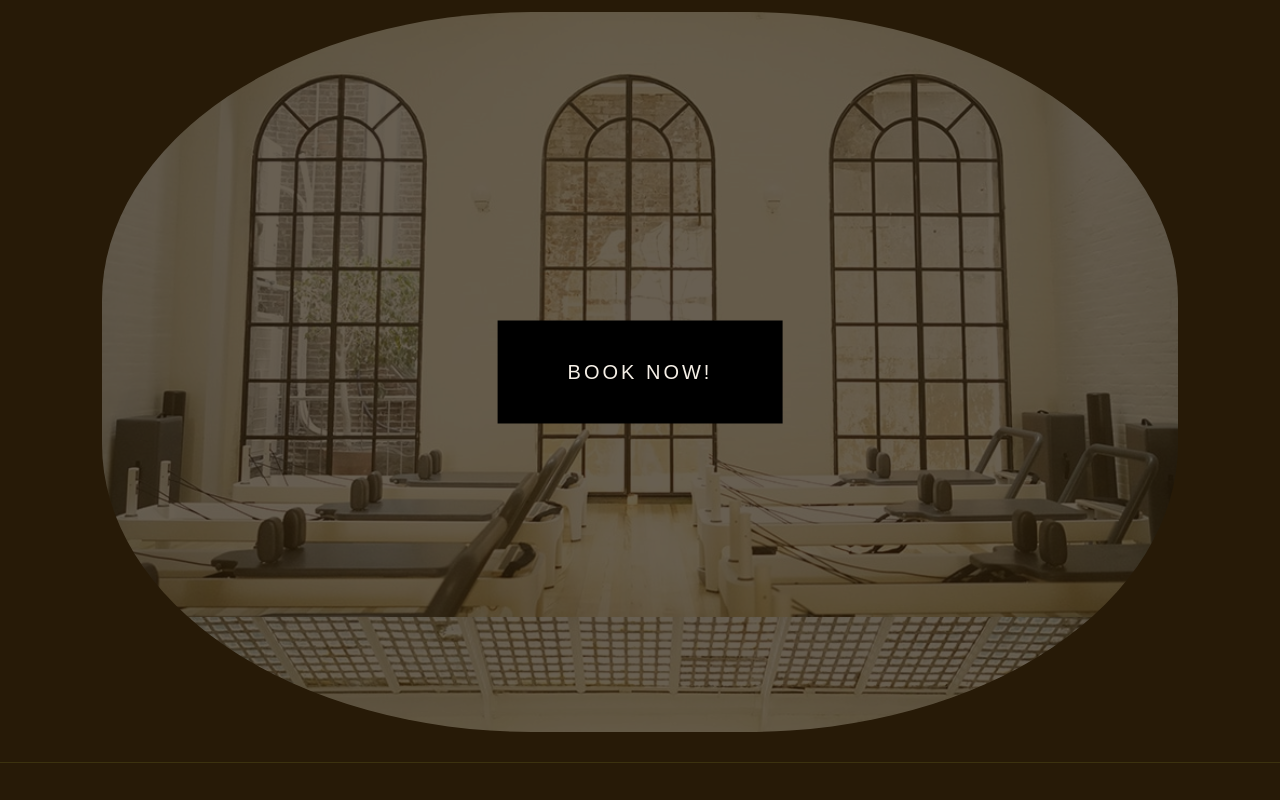
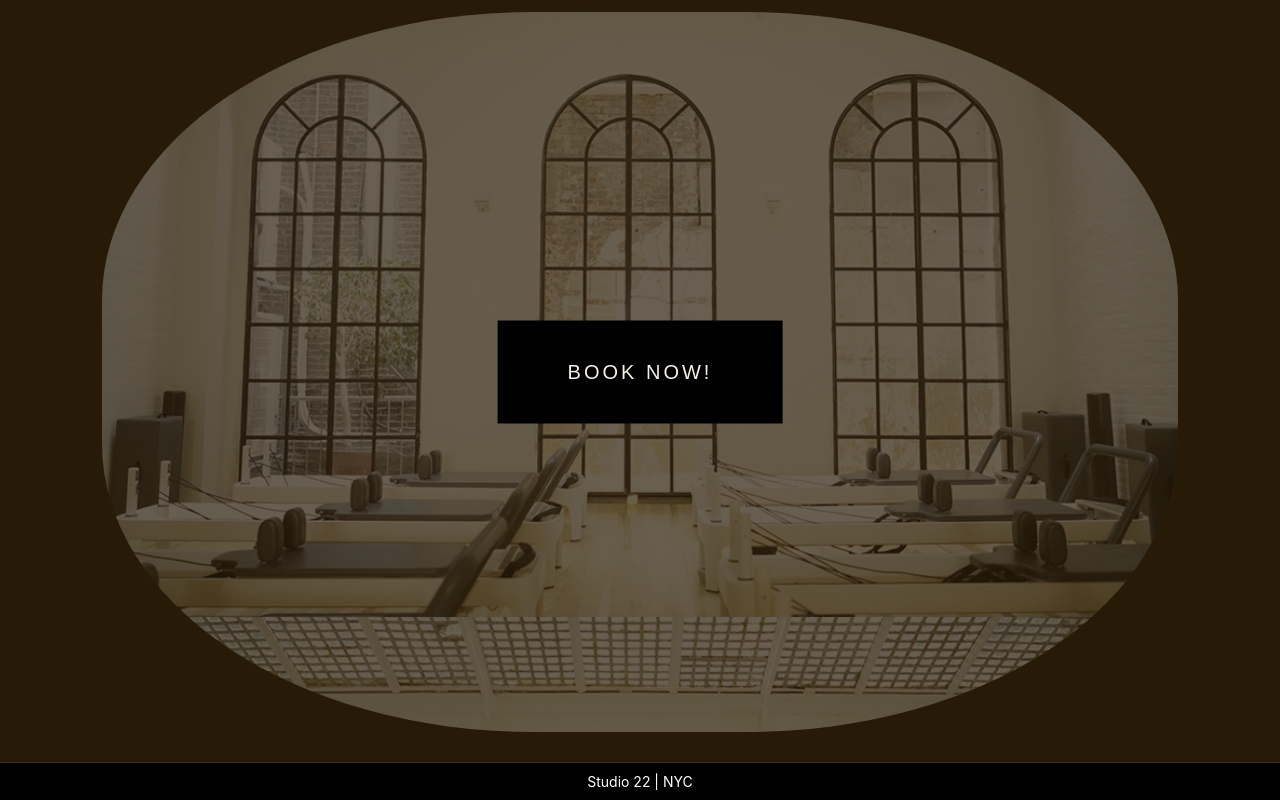
Before and after one commit to oliviabogle/Web-Dev-Solo-Project-1, a plain HTML site: page index.html in a window 1280 px wide. Shown: the part 376-1176 px from the top of the page. Before the commit the page ends 1139 px from the top, so only its background shows below. Drawn offline with Linux system fonts and the light colour scheme.

Commit message:
Issue2: implemented a footer on the main section

```diff
--- a/css/style.css
+++ b/css/style.css
@@ -193,3 +193,11 @@ opacity: 0.3;
 background-position: center -115px;
 border-radius: 40%;
 }
+
+footer{
+    background-color: #000;
+    color:#fff;
+    text-align: center;
+    font-size: 14px;
+    padding: 10px 0;
+}
--- a/index.html
+++ b/index.html
@@ -40,5 +40,10 @@
 </section>
 
 </header>
+<footer>
+    <p>Studio 22 | NYC</p>
+    </footer>
 </body>
 </html>
+</body>
+</html>
```
